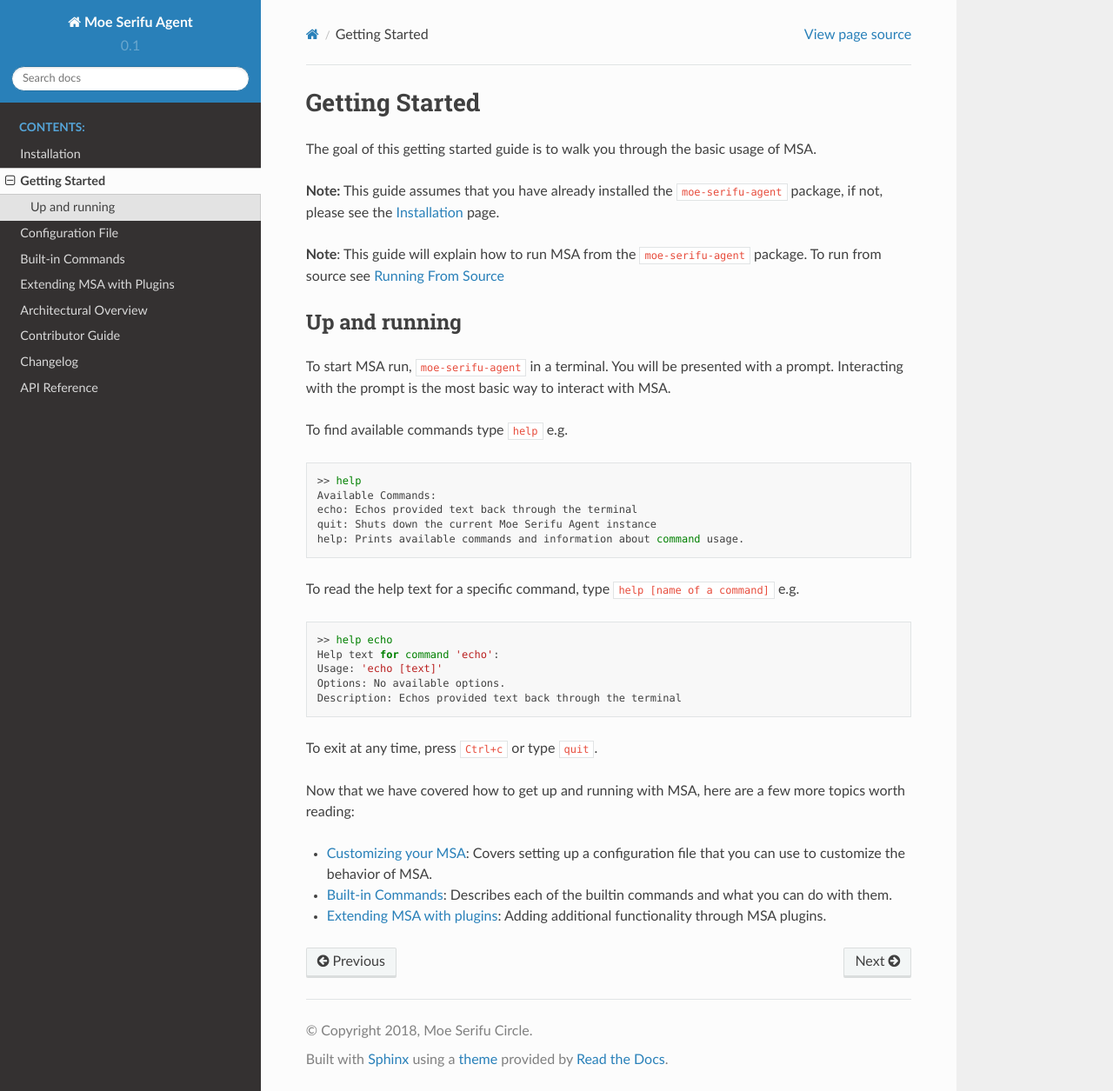
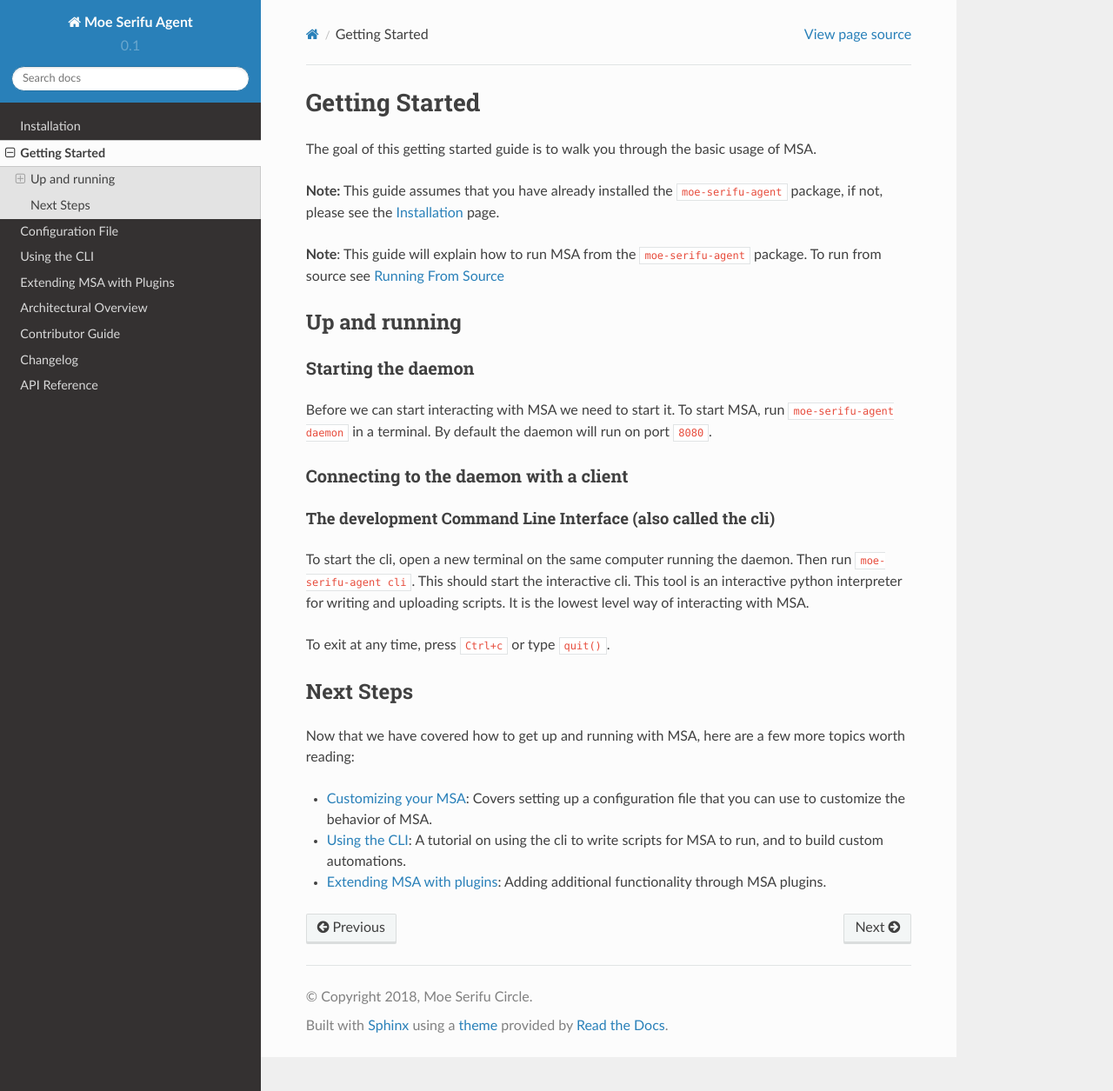
Before and after one commit to moe-serifu-circle/moe-serifu-agent, a Sphinx documentation site: the page built from python/sphinx/getting_started.md, in a window 1280 px wide and 1255 px high. Shown: the whole window at 87% size. Built offline with Sphinx 7.4.7 and the Read the Docs theme 2.0.0, drawn with Linux system fonts in a browser that asks for light colours; pages that are not in the unit, such as notebooks, are missing from menus.

Commit message:
updates some documentation

````diff
--- a/python/sphinx/getting_started.md
+++ b/python/sphinx/getting_started.md
@@ -10,34 +10,25 @@ The goal of this getting started guide is to walk you through the basic usage of
 
 ## Up and running
 
-To start MSA run, `moe-serifu-agent` in a terminal. You will be presented with a prompt. Interacting with the prompt is
-the most basic way to interact with MSA.
+### Starting the daemon
 
-To find available commands type `help` e.g.
+Before we can start interacting with MSA we need to start it. To start MSA, run `moe-serifu-agent daemon` in a terminal. By default the daemon will run on port `8080`.
 
-```bash
->> help
-Available Commands:
-echo: Echos provided text back through the terminal
-quit: Shuts down the current Moe Serifu Agent instance
-help: Prints available commands and information about command usage.
-```
+### Connecting to the daemon with a client
 
-To read the help text for a specific command, type `help [name of a command]` e.g.
-```bash
->> help echo
-Help text for command 'echo':
-Usage: 'echo [text]'
-Options: No available options.
-Description: Echos provided text back through the terminal
-```
+#### The development Command Line Interface (also called the cli)
+
+To start the cli, open a new terminal on the same computer running the daemon. Then run `moe-serifu-agent cli`.
+This should start the interactive cli. This tool is an interactive python interpreter for writing and uploading scripts.
+It is the lowest level way of interacting with MSA.
+
+To exit at any time, press `Ctrl+c` or type `quit()`.
 
 
-To exit at any time, press `Ctrl+c` or type `quit`.
-
+## Next Steps
 
 Now that we have covered how to get up and running with MSA, here are a few more topics worth reading:
 - [Customizing your MSA](configuration): Covers setting up a configuration file that you can use to customize the
 behavior of MSA.
-- [Built-in Commands](builtin_commands): Describes each of the builtin commands and what you can do with them.
+- [Using the CLI](using_the_cli): A tutorial on using the cli to write scripts for MSA to run, and to build custom automations.
 - [Extending MSA with plugins](plugins): Adding additional functionality through MSA plugins.
--- a/python/sphinx/index.rst
+++ b/python/sphinx/index.rst
@@ -9,16 +9,16 @@ Welcome to Moe Serifu Agent's documentation!
 ============================================
 
 
-
+Contents
+--------
 .. toctree::
    :maxdepth: 2
-   :caption: Contents:
 
    readme
    installation
    getting_started
    configuration
-   builtin_commands
+   using_the_cli
    plugins
    architecture
    contributor_guide
````
Also changed, not shown: README.md (+3 -2 lines), python/sphinx/architecture.md (+1 -22 lines), python/sphinx/builtin_commands.md (deleted, +0 -16 lines), python/sphinx/contributor_guide.md (+1 -1 lines), python/sphinx/installation.md (+1 -0 lines), python/sphinx/using_the_cli.md (added, +1 -0 lines), 6 other files.
